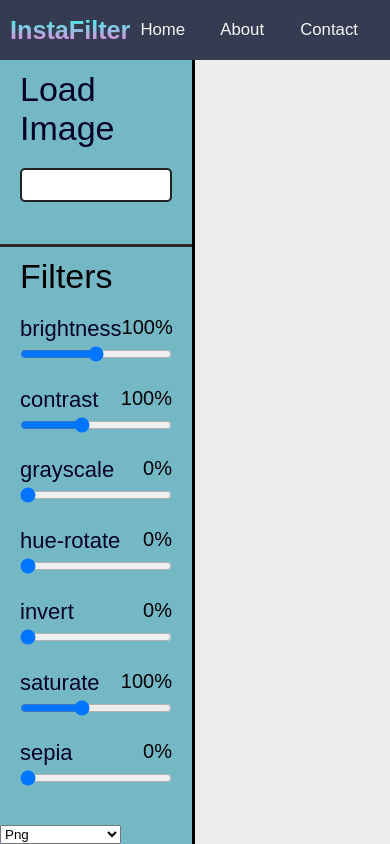
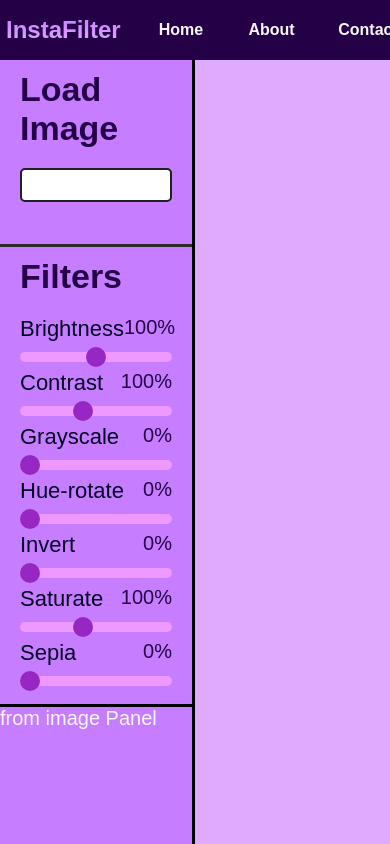
Before and after one commit to HamzaJabri99/instaFilter-repo, a Vue app: page / in a window 390 px wide. Built offline with nearby package versions, Linux system fonts and the light colour scheme.

Commit message:
fixing responsiveness

```diff
--- a/src/components/control-panel/ControlPanel.vue
+++ b/src/components/control-panel/ControlPanel.vue
@@ -2,19 +2,19 @@
     <div class="control-panel flex-1 flexbox flexdir-col">
      <ImageLoader/>
      <FilterPanel/>
-     <ImageType></ImageType>
+   <SaveImagePanel/>
     </div>
 </template>
 
 <script>
 import ImageLoader from './ImageLoader'
 import FilterPanel from './filter-panel/FilterPanel'
-import ImageType from '../image_Export/ImageType.vue'
+import SaveImagePanel from './Save-Image/SaveImagePanel'
     export default {
         components:{
             ImageLoader,
             FilterPanel,
-            ImageType
+            SaveImagePanel
         }
     }
 </script>
@@ -22,11 +22,12 @@ import ImageType from '../image_Export/ImageType.vue'
 <style scoped>
 .control-panel{
     border-right: 3px solid black;
-    background: var(--collightblue);
+    background: #c77dff;
+
 }
 @media screen and (max-width:600px){
     .control-panel{
-    max-width: 50%;
+    min-width: 50%;
 
     }
 }
--- a/src/components/control-panel/ImageLoader.vue
+++ b/src/components/control-panel/ImageLoader.vue
@@ -24,7 +24,9 @@
 <style scoped>
 .image-loader{
     padding: .5rem 1rem;
-    color: var(--colblack);
+    color: #240046;
+    font-weight: bolder;
+
 }
 label{
     font-size: 170%;
@@ -37,6 +39,7 @@ label{
     margin: 1rem 0rem 1.6rem 0rem;
     border: 2px solid #212121;
     border-radius: 5px;
+
 }
 @media screen and (max-width:600px){
 
--- /dev/null
+++ b/src/components/control-panel/Save-Image/SaveImagePanel.vue
@@ -0,0 +1,18 @@
+<template>
+ <div class="save-image-panel flex-1">
+     from image Panel
+ </div>
+</template>
+
+<script>
+    export default {
+
+    }
+</script>
+
+<style scoped>
+.save-image-panel{
+    min-height: 7rem;
+    border-top: 3px solid black;
+}
+</style>
--- a/src/components/control-panel/filter-panel/FilterInput.vue
+++ b/src/components/control-panel/filter-panel/FilterInput.vue
@@ -1,7 +1,7 @@
 <template>
   <div class="filter-input">
     <div class="flex flexbox flexbox-space-between">
-      <label :for="filter.name"> {{ filter.name }}</label>
+      <label :for="filter.name"> {{ filter.name | capitalize}}</label>
       <span> {{ filter.current }}%</span>
     </div>
 
@@ -12,7 +12,7 @@
       :id="filter.name"
       :min="filter.min"
       :max="filter.max"
-      class="filter-range"
+      class="filter-range slider"
       type="range"
     />
   </div>
@@ -22,6 +22,14 @@
 import { mapActions } from "vuex";
 export default {
   props: ["filter", "index"],
+  filters: {
+  capitalize: function (value) {
+    if (!value) return ''
+
+    value = value.toString()
+    return value.charAt(0).toUpperCase() + value.slice(1)
+  }
+},
   methods: {
     ...mapActions(["setFilterValue_STORE"]),
     updateFilterValue(filter) {
@@ -47,4 +55,41 @@ label {
 .filter-range {
   width: 100%;
 }
+.slidecontainer {
+  width: 100%;
+}
+
+.slider {
+  -webkit-appearance: none;
+  width: 100%;
+  height: 10px;
+  background: #ffa5ff;
+  outline: none;
+  opacity: 0.7;
+  -webkit-transition: .2s;
+  transition: opacity .2s;
+  border-radius: 5px;
+}
+
+.slider:hover {
+  opacity: 1;
+}
+
+.slider::-webkit-slider-thumb {
+  -webkit-appearance: none;
+  appearance: none;
+  width: 20px;
+  height: 20px;
+  border-radius: 50%;
+  background: #8304aa;
+  cursor: pointer;
+}
+
+.slider::-moz-range-thumb {
+  width: 20px;
+  height: 20px;
+  border-radius: 50%;
+  background: #04AA6D;
+  cursor: pointer;
+}
 </style>
--- a/src/components/control-panel/filter-panel/FilterPanel.vue
+++ b/src/components/control-panel/filter-panel/FilterPanel.vue
@@ -30,7 +30,7 @@ export default {
 
 <style scoped>
 .filter-panel {
-  color: black;
+  color: #240046;;
   padding: 0.5rem 1rem;
   border-top: 3px solid rgb(44, 42, 42);
 }
@@ -38,5 +38,6 @@ export default {
   font-weight: 500;
   font-size: 170%;
   margin-bottom: 1rem;
+  font-weight: bolder;
 }
 </style>
--- a/src/components/display/DisplayContainer.vue
+++ b/src/components/display/DisplayContainer.vue
@@ -55,7 +55,7 @@ import DisplayCanvas from './DisplayCanvas.vue'
 
 <style scoped>
 .display-container{
-    background-color: rgba(196, 196, 196,0.1);
+    background-color: #e0aaff;
     color: var(--colblack);
 
 }
--- a/src/components/display/DisplayImage.vue
+++ b/src/components/display/DisplayImage.vue
@@ -72,8 +72,8 @@ import {mapActions} from 'vuex'
 }
 @media screen and (max-width:600px){
     .display-image{
-    max-width: 100%;
-    height: 50%;
+    max-width: 80%;
+    max-height: 50%;
     }
 }
 </style>
--- a/src/components/image_Export/ImageType.vue
+++ /dev/null
@@ -1,16 +0,0 @@
-<template>
-  <div>
-    <select name="" id="">
-        <option value="0" disabled >Choose Your Pic</option>
- <option value="">Png</option>
- <option value="">jpeg</option>
-    </select>
-
-  </div>
-</template>
-
-<script>
-export default {};
-</script>
-
-<style></style>
--- a/src/components/navbar/Navbar.vue
+++ b/src/components/navbar/Navbar.vue
@@ -1,10 +1,9 @@
 <template>
     <nav class="navbar-outer flexbox">
-    <navbar-brand title="InstaFilter" class="brand"></navbar-brand>
-
-    <navbar-item text="Home"></navbar-item>
-    <navbar-item text="About"></navbar-item>
-    <navbar-item text="Contact"></navbar-item>
+    <navbar-brand title="InstaFilter" class="brand"/>
+    <navbar-item text="Home" class="nav-item"></navbar-item>
+    <navbar-item text="About" class="nav-item"></navbar-item>
+    <navbar-item text="Contact" class="nav-item"></navbar-item>
 
 
     </nav>
@@ -24,17 +23,30 @@ import Navbar_NavItem from './Navbar_NavItem'
 <style scoped>
 .navbar-outer{
     height: 60px;
-    background-color: var(--coldarkblue);
+    background-color:#240046;
+    font-weight: bold;
+    width: 100%;
+    display: flex;
+    gap: -10px
+
 }
 @media screen and (max-width: 600px){
-.navbar-outer{
-    width: 100%;
-    font-size: 0.84rem;
-    padding: 0.5rem;
+    .navbar-outer{
+  display: flex;
+  gap: 18px;
+    }
+.brand{
+    margin-left: 0.3rem;
+    padding: 0;
+    font-size: 0.8rem;
 }
-.brand{
-    margin-right: 0.5rem;
-    padding: 0;
+    .nav-item{
+    width: rem;
+    font-size: 0.8rem;
+    overflow:hidden;
+    margin-left: 1rem;
+
+    gap: 18px;
 }
 }
 </style>
--- a/src/components/navbar/Navbar_Brand.vue
+++ b/src/components/navbar/Navbar_Brand.vue
@@ -16,11 +16,17 @@
 <style scoped>
 .navbar-brand{
     padding-left: 1.5rem;
+
 }
 h2{
-
-  background: -webkit-linear-gradient(rgb(51, 255, 238), rgb(251, 122, 219));
+  font-weight: bold;
+  background: -webkit-linear-gradient(#c77dff,#e0aaff);
   -webkit-background-clip: text;
   -webkit-text-fill-color: transparent;
 }
+@media screen and (max-width:600px) {
+       .navbar-brand{
+       font-weight: 100;
+    }
+}
 </style>
--- a/src/components/navbar/Navbar_NavItem.vue
+++ b/src/components/navbar/Navbar_NavItem.vue
@@ -12,10 +12,7 @@
 <style scoped>
 .nav-item{
     width: 9rem;
+
 }
-@media screen and (max-width:600px){
-    .nav-item{
-    width: 4rem;
-}
-}
+
 </style>
```
Also changed, not shown: src/components/image_Export/ExportImage.vue (deleted, +0 -13 lines).
